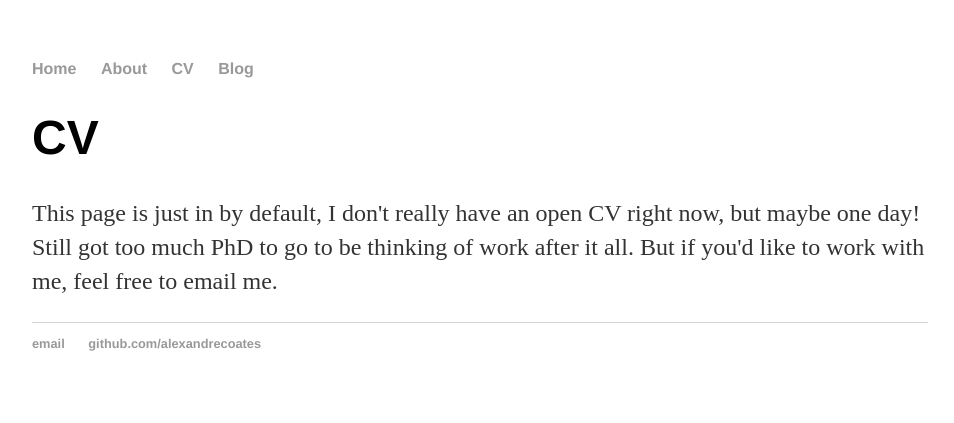
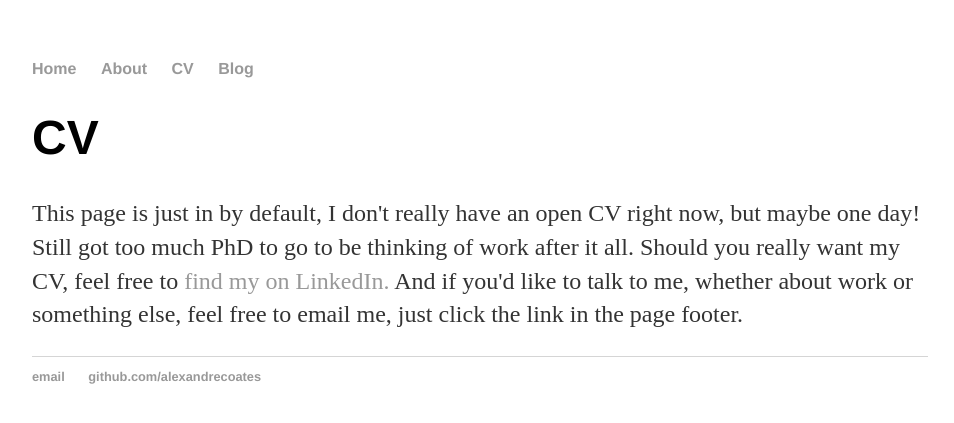
Before and after one commit to AlexandreCoates/AlexandreCoates.github.io, a Jekyll site: the page built from cv/index.html, in a window 1280 px wide. Shown: the top 423 px of the page, without its empty margins (160-1114 px from the left). Built offline with Jekyll 4.4.1, drawn with Linux system fonts in a browser that asks for light colours.

Commit message:
Update index.html

```diff
--- a/cv/index.html
+++ b/cv/index.html
@@ -4,5 +4,5 @@ title: Alexandre Coates, the Highly Qualified
 ---
 <div class="blurb">
 	<h1>CV</h1>
-	<p>This page is just in by default, I don't really have an open CV right now, but maybe one day! Still got too much PhD to go to be thinking of work after it all. But if you'd like to work with me, feel free to email me.</p>
+	<p>This page is just in by default, I don't really have an open CV right now, but maybe one day! Still got too much PhD to go to be thinking of work after it all. Should you really want my CV, feel free to <a href="https://www.linkedin.com/in/alexandre-coates-b2069a2b/">find my on LinkedIn.</a> And if you'd like to talk to me, whether about work or something else, feel free to email me, just click the link in the page footer.</p>
 </div><!-- /.blurb -->
```
